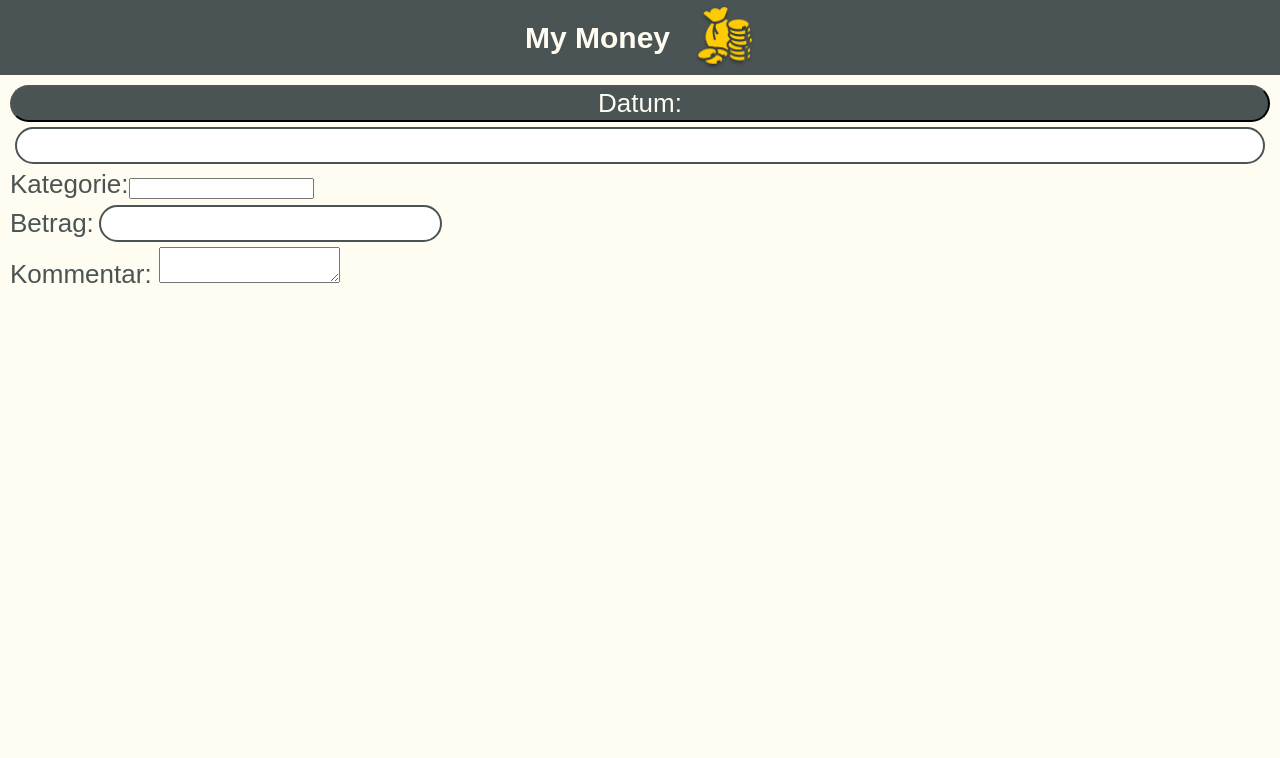
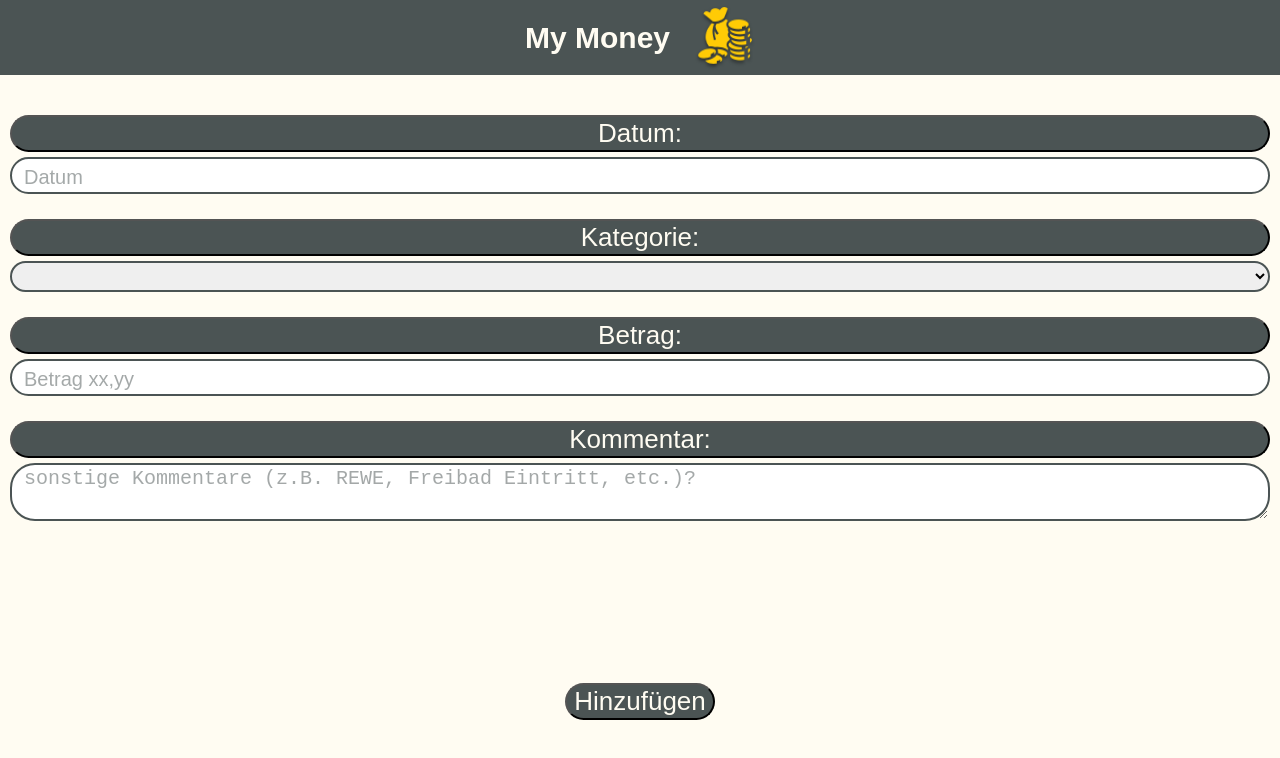
Before and after one commit to kathrinnoack/my-money, a React (Create React App) app: page /create in a window 1280 px wide. Shown: the top 758 px of the page. Built offline with nearby package versions, Linux system fonts and the light colour scheme.

Commit message:
add and style create.js

```diff
--- a/src/components/ActionButton.js
+++ b/src/components/ActionButton.js
@@ -22,6 +22,7 @@ const StyledPlusButton = styled.button`
   border: none;
   width: 80px;
   height: 80px;
+  line-height: 80px;
   border-radius: 50%;
   margin: 10px;
   background-color: #037b49;
--- a/src/pages/Create.js
+++ b/src/pages/Create.js
@@ -3,9 +3,10 @@ import styled from "styled-components";
 import Header from "../components/Header";
 
 const Container = styled.form`
+  position: relative;
   display: flex;
   flex-direction: column;
-  margin: 10px;
+  margin: 35px 10px 10px 10px;
   font-size: 26px;
 `;
 
@@ -13,14 +14,26 @@ const StyledDate = styled.input`
   border: 2px #4b5454 solid;
   font-size: 26px;
   border-radius: 25px;
-  margin: 5px;
+  margin-bottom: 20px;
+  ::placeholder {
+    font-size: 20px;
+    color: #4b5454;
+    opacity: 0.5;
+    padding-left: 10px;
+  }
 `;
 
 const StyledAmount = styled.input`
   border: 2px #4b5454 solid;
   font-size: 26px;
   border-radius: 25px;
-  margin: 5px;
+  margin-bottom: 20px;
+  ::placeholder {
+    font-size: 20px;
+    color: #4b5454;
+    opacity: 0.5;
+    padding-left: 10px;
+  }
 `;
 
 const Button = styled.button`
@@ -28,28 +41,63 @@ const Button = styled.button`
   background-color: #4b5454;
   color: #fffcf2;
   border-radius: 25px;
+  margin: 5px 0 5px 0;
+`;
+
+const StyledCategory = styled.select`
+  border: 2px #4b5454 solid;
+  font-size: 22px;
+  border-radius: 25px;
+  margin-bottom: 20px;
+`;
+
+const StyledTextarea = styled.textarea`
+  border: 2px #4b5454 solid;
+  font-size: 22px;
+  border-radius: 25px;
+  ::placeholder {
+    font-size: 20px;
+    color: #4b5454;
+    opacity: 0.5;
+    padding-left: 10px;
+  }
+`;
+
+const StyledSubmitButton = styled.button`
+  position: fixed;
+  display: flex;
+  justify-content: center;
+  align-self: center;
+  font-size: 26px;
+  width: 150px;
+  background-color: #4b5454;
+  color: #fffcf2;
+  border-radius: 25px;
+  bottom: 80px;
 `;
 
 function Create() {
   return (
     <>
       <Header title="My Money" />
-
       <Container>
         <Button>Datum:</Button>
-        <StyledDate />
+        <StyledDate type="text" placeholder="Datum" />
 
-        <span>
-          Kategorie:
-          <input />
-        </span>
-        <span>
-          Betrag:
-          <StyledAmount />
-        </span>
-        <span>
-          Kommentar: <textarea />
-        </span>
+        <Button>Kategorie:</Button>
+        <StyledCategory name="category">
+          <option value="" />
+          <option value="Gehalt">Gehalt</option>
+          <option value="Bareinzahlung">Bareinzahlung</option>
+        </StyledCategory>
+        <Button>Betrag:</Button>
+        <StyledAmount type="text" placeholder="Betrag xx,yy" />
+        <Button>Kommentar:</Button>
+        <StyledTextarea
+          type="text"
+          placeholder="sonstige Kommentare (z.B. REWE, Freibad Eintritt, etc.)?"
+        />
+        <StyledSubmitButton type="submit">Hinzufügen</StyledSubmitButton>
       </Container>
     </>
   );
```
